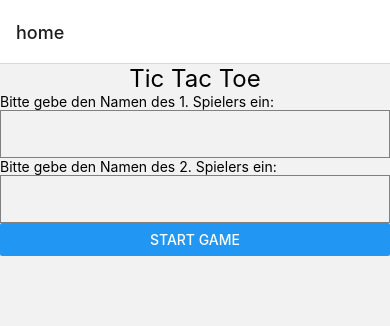
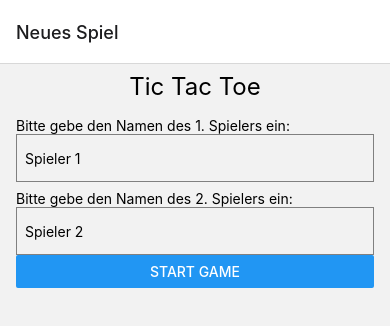
Before and after one commit to fabfre/tic-tac-toe, a React Native app: screen /home in a window 390 px wide. Shown: the top 326 px of the page. Built offline with nearby package versions, Linux system fonts and the light colour scheme.

Commit message:
adds game description and player names

```diff
--- a/src/TTTNavigationContainer.tsx
+++ b/src/TTTNavigationContainer.tsx
@@ -6,7 +6,7 @@ import TTTGameScreen from "./screens/Game/TTTGameScreen";
 
 export type NavigatorParamList = {
   home: undefined;
-  game: undefined;
+  game: { player1: string; player2: string };
 };
 
 const RootStack = createNativeStackNavigator<NavigatorParamList>();
@@ -15,8 +15,16 @@ const TTTNavigationContainer = () => {
   return (
     <NavigationContainer>
       <RootStack.Navigator>
-        <RootStack.Screen name="home" component={TTTHomeScreen} />
-        <RootStack.Screen name="game" component={TTTGameScreen} />
+        <RootStack.Screen
+          name="home"
+          options={{ headerTitle: "Neues Spiel" }}
+          component={TTTHomeScreen}
+        />
+        <RootStack.Screen
+          options={{ headerTitle: "Tic Tac Toe" }}
+          name="game"
+          component={TTTGameScreen}
+        />
       </RootStack.Navigator>
     </NavigationContainer>
   );
--- /dev/null
+++ b/src/components/TTTGameDescription.tsx
@@ -0,0 +1,55 @@
+import { GameState } from "../types/GameState";
+import { StyleSheet, Text, View } from "react-native";
+
+const getDescriptionForGameState = (
+  gameState: GameState,
+  player1: string,
+  player2: string
+) => {
+  switch (gameState) {
+    case GameState.ACTION_PLAYER1:
+      return `${player1}, du bist dran`;
+    case GameState.ACTION_PLAYER2:
+      return `${player2}, du bist dran`;
+    case GameState.DRAW:
+      return "Spiel vorbei! Unentschieden!";
+    case GameState.WON_PLAYER1:
+      return `${player1}, du hast gewonnen`;
+    case GameState.WON_PLAYER2:
+      return `${player2}, du hast gewonnen`;
+    default:
+      return "";
+  }
+};
+
+const TTTGameDescription = (props: {
+  player1: string;
+  player2: string;
+  gameState: GameState;
+}) => {
+  const { player1, player2, gameState } = props;
+  const description: string = getDescriptionForGameState(
+    gameState,
+    player1,
+    player2
+  );
+
+  return (
+    <View style={styles.container}>
+      <Text style={styles.text}>{description}</Text>
+    </View>
+  );
+};
+
+const styles = StyleSheet.create({
+  container: {
+    alignItems: "center",
+    marginTop: 16,
+  },
+  text: {
+    fontSize: 14,
+    fontWeight: "600",
+  },
+});
+
+export default TTTGameDescription;
--- a/src/components/TTTHeadline.tsx
+++ b/src/components/TTTHeadline.tsx
@@ -1,5 +1,5 @@
 import React from "react";
-import { Text, TextProps } from "react-native";
+import { StyleSheet, Text, TextProps } from "react-native";
 
 interface TTTHeadlineProps extends TextProps {
   text: string;
@@ -7,13 +7,19 @@ interface TTTHeadlineProps extends TextProps {
 
 const TTTHeadline = (props: TTTHeadlineProps) => {
   return (
-    <Text
-      {...props}
-      style={[{ fontSize: 24, textAlign: "center" }, props.style]}
-    >
+    <Text {...props} style={[styles.defaultText, props.style]}>
       {props.text}
     </Text>
   );
 };
 
+const styles = StyleSheet.create({
+  defaultText: {
+    marginTop: 8,
+    marginBottom: 16,
+    fontSize: 24,
+    textAlign: "center",
+  },
+});
+
 export default TTTHeadline;
--- /dev/null
+++ b/src/components/TTTPlayernameInput.tsx
@@ -0,0 +1,30 @@
+import { StyleSheet, Text, TextInput, View, ViewStyle } from "react-native";
+
+function TTTPlayernameInput(props: {
+  style?: ViewStyle;
+  value: string;
+  description: string;
+  onChangeText?: (text: string) => void;
+}) {
+  return (
+    <View style={props.style}>
+      <Text>{props.description}</Text>
+      <TextInput
+        value={props.value}
+        onChangeText={props.onChangeText}
+        style={styles.input}
+      />
+    </View>
+  );
+}
+
+const styles = StyleSheet.create({
+  input: {
+    paddingHorizontal: 8,
+    borderWidth: 1,
+    borderColor: "gray",
+    height: 48,
+  },
+});
+
+export default TTTPlayernameInput;
--- a/src/hooks/useGame.ts
+++ b/src/hooks/useGame.ts
@@ -8,23 +8,29 @@ function useGame(player1: string, player2: string) {
     GameState.INIT
   );
   useEffect(() => {
+    startNewGame();
+  }, []);
+
+  const startNewGame = () => {
     game.current = new GameService(player1, player2, (nextState) => {
       setCurrentGameState(nextState);
     });
     setCurrentGameState(GameState.ACTION_PLAYER1);
-  }, []);
+  };
 
   if (game.current) {
     return {
       currentGameState,
       playerAction: game.current.playerAction,
       gameField: game.current.gameField,
+      startNewGame: startNewGame,
     };
   } else {
     return {
       currentGameState: GameState.INIT,
       playerAction: () => {},
       gameField: [[""], [""], [""]],
+      startNewGame: startNewGame,
     };
   }
 }
--- a/src/screens/Game/TTTGameScreen.tsx
+++ b/src/screens/Game/TTTGameScreen.tsx
@@ -1,24 +1,36 @@
 import { FC } from "react";
 import { NavigatorParamList } from "../../TTTNavigationContainer";
 import { NativeStackScreenProps } from "@react-navigation/native-stack";
-import { View } from "react-native";
+import { View, Text, Button } from "react-native";
 import TTTHeadline from "../../components/TTTHeadline";
 import TTTGameField from "../../components/TTTGameField";
 import useGame from "../../hooks/useGame";
 import GameContext from "../../contexts/GameContext";
+import { GameState } from "../../types/GameState";
+import { isGameGameFinished } from "../../services/GameService";
+import TTTGameDescription from "../../components/TTTGameDescription";
 
-const TTTGameScreen: FC<
-  NativeStackScreenProps<NavigatorParamList, "game">
-> = () => {
-  const { currentGameState, gameField, playerAction } = useGame(
-    "Spieler1",
-    "Spieler2"
+const TTTGameScreen: FC<NativeStackScreenProps<NavigatorParamList, "game">> = ({
+  route,
+}) => {
+  const { player1, player2 } = route.params;
+  const { currentGameState, gameField, playerAction, startNewGame } = useGame(
+    player1,
+    player2
   );
   return (
     <View>
       <GameContext.Provider value={{ currentPlayerAction: playerAction }}>
-        <TTTHeadline text={"Spieler 1 vs. Spieler 2"} />
+        <TTTHeadline text={`${player1} vs. ${player2}`} />
         <TTTGameField gameField={gameField} />
+        <TTTGameDescription
+          player1={player1}
+          player2={player2}
+          gameState={currentGameState}
+        />
+        {isGameGameFinished(currentGameState) && (
+          <Button title={"Nochmal Spielen"} onPress={startNewGame} />
+        )}
       </GameContext.Provider>
     </View>
   );
--- a/src/screens/Home/TTTHomeScreen.tsx
+++ b/src/screens/Home/TTTHomeScreen.tsx
@@ -1,22 +1,40 @@
-import { FC } from "react";
+import { FC, useState } from "react";
 import { NavigatorParamList } from "../../TTTNavigationContainer";
 import { NativeStackScreenProps } from "@react-navigation/native-stack";
-import { View, Text, TextInput, Button } from "react-native";
+import {
+  View,
+  Text,
+  TextInput,
+  Button,
+  ViewStyle,
+  StyleSheet,
+} from "react-native";
 import TTTHeadline from "../../components/TTTHeadline";
+import TTTPlayernameInput from "../../components/TTTPlayernameInput";
 
 const TTTHomeScreen: FC<NativeStackScreenProps<NavigatorParamList, "home">> = ({
   navigation,
 }) => {
+  const [player1, setPlayer1] = useState("Spieler 1");
+  const [player2, setPlayer2] = useState("Spieler 2");
+
   return (
-    <View>
+    <View style={{ paddingHorizontal: 16 }}>
       <TTTHeadline text={"Tic Tac Toe"} />
-      <Text>Bitte gebe den Namen des 1. Spielers ein:</Text>
-      <TextInput style={{ borderWidth: 1, borderColor: "gray", height: 48 }} />
-      <Text>Bitte gebe den Namen des 2. Spielers ein:</Text>
-      <TextInput style={{ borderWidth: 1, borderColor: "gray", height: 48 }} />
+      <TTTPlayernameInput
+        description={"Bitte gebe den Namen des 1. Spielers ein:"}
+        value={player1}
+        onChangeText={setPlayer1}
+      />
+      <View style={{ marginTop: 8 }} />
+      <TTTPlayernameInput
+        description={"Bitte gebe den Namen des 2. Spielers ein:"}
+        value={player2}
+        onChangeText={setPlayer2}
+      />
       <Button
         title={"Start Game"}
-        onPress={() => navigation.navigate("game")}
+        onPress={() => navigation.navigate("game", { player1, player2 })}
       />
     </View>
   );
--- a/src/services/GameService.ts
+++ b/src/services/GameService.ts
@@ -59,7 +59,7 @@ export class GameService {
       }
     }
     const checkFinishGameState = this.checkFinishGameState();
-    if (this.isGameGameFinished(checkFinishGameState)) {
+    if (isGameGameFinished(checkFinishGameState)) {
       nextState = checkFinishGameState;
     }
     this.currentGameState = nextState;
@@ -73,13 +73,6 @@ export class GameService {
         ($0) => $0.row == action.row && $0.column == action.column
       ) === -1
     );
-  }
-
-  isGameGameFinished(gameState: GameState) {
-    if (gameState === GameState.WON_PLAYER1) return true;
-    if (gameState === GameState.WON_PLAYER2) return true;
-    if (gameState === GameState.DRAW) return true;
-    return false;
   }
 
   checkFinishGameState() {
@@ -144,3 +137,10 @@ export class GameService {
     return false;
   }
 }
+
+export const isGameGameFinished = (gameState: GameState) => {
+  if (gameState === GameState.WON_PLAYER1) return true;
+  if (gameState === GameState.WON_PLAYER2) return true;
+  if (gameState === GameState.DRAW) return true;
+  return false;
+};
```
